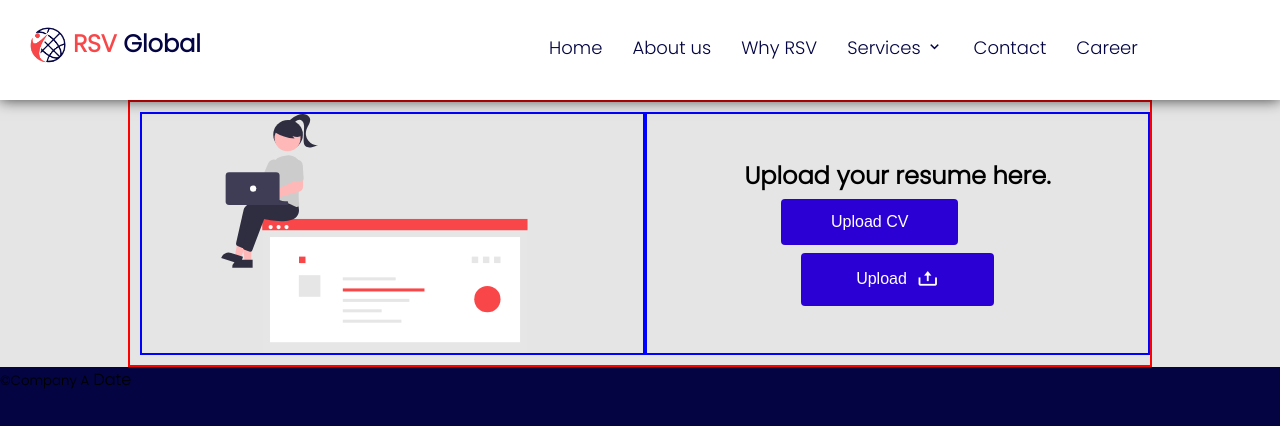
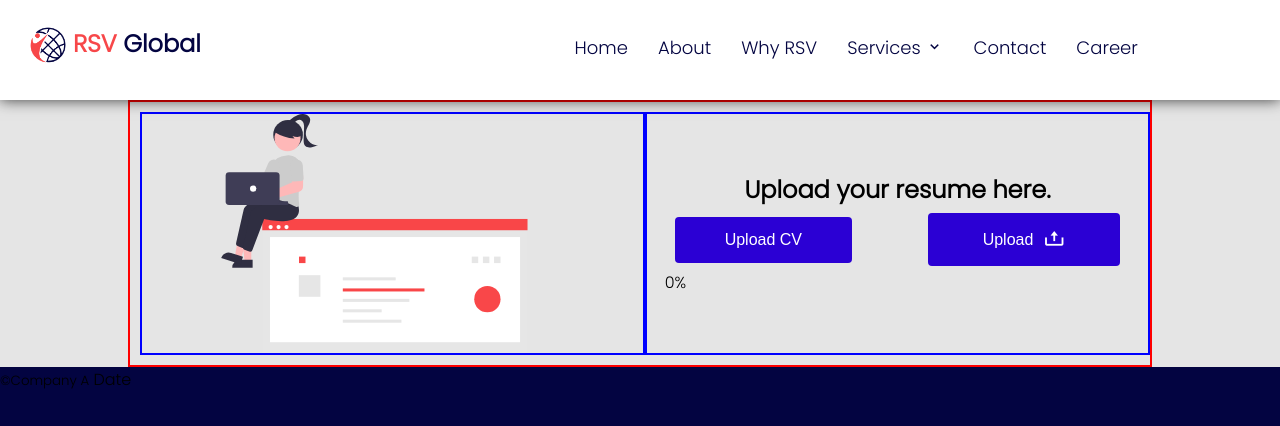
Before and after one commit to Daniel-Magar/rsvglobal-dev, a React (Create React App) app: page /career in a window 1280 px wide. Shown: the top 426 px of the page. Built offline with nearby package versions, Linux system fonts and the light colour scheme.

Commit message:
fileupload

```diff
--- a/package.json
+++ b/package.json
@@ -7,9 +7,11 @@
     "@testing-library/react": "^13.2.0",
     "@testing-library/user-event": "^13.5.0",
     "boxicons": "^2.1.2",
+    "firebase": "^9.8.1",
     "react": "17.0.2",
     "react-dom": "17.0.2",
     "react-router-dom": "^6.3.0",
+    "react-router-hash-link": "^2.4.3",
     "react-scripts": "5.0.0",
     "react-swipeable": "^7.0.0",
     "web-vitals": "^2.1.4"
--- a/src/App.css
+++ b/src/App.css
@@ -137,6 +137,9 @@ a {
   /* background-color: #e5e5e5; */
   background: #e5e5e5;
   padding: 0 10px;
+}
+#about {
+  padding: 2% 0 0 0;
 }
 /* =================================
   Nav Sub menu
--- a/src/App.js
+++ b/src/App.js
@@ -15,8 +15,8 @@ function App() {
         <Route exact path="/" element={<Body />} />
         <Route path="/home" element={<Body />} />
         <Route path="permanentstaffing" element={<Pstaffing />} />
-        <Route path="about" element={<Aboutus />} />
         <Route path="career" element={<CareerPage />} />
+        <Route path="*" element={<Body />} />
       </Routes>
       <Footer />
     </>
--- a/src/components/Aboutus.jsx
+++ b/src/components/Aboutus.jsx
@@ -1,4 +1,4 @@
-import React from "react";
+import React, { useEffect } from "react";
 
 const Aboutus = () => {
   return (
--- a/src/components/Body.jsx
+++ b/src/components/Body.jsx
@@ -1,17 +1,19 @@
-import React from "react";
+import React, { useEffect } from "react";
 import Aboutus from "./Aboutus";
 import Container from "./Container";
 const Body = () => {
+  useEffect(() => {
+    window.scrollTo(0, 0);
+  }, []);
   return (
     <>
       <main>
-        <section id="hero">
-          {/* <div>
-            <img src="./hero.png" alt="" style={{ width: "100%" }} />
-          </div> */}
-          <div>
-            <Container />
-          </div>
+        <section id="home">
+          <Container />
+        </section>
+
+        <section id="about">
+          <Aboutus />
         </section>
       </main>
     </>
--- a/src/components/CareerPage.jsx
+++ b/src/components/CareerPage.jsx
@@ -1,7 +1,58 @@
-import React from "react";
+import React, { useState, useEffect } from "react";
 import "../career.css";
+import { storage } from "../firebase-config";
+
+import { ref, getDownloadURL, uploadBytesResumable } from "firebase/storage";
 
 const CareerPage = () => {
+  const [imgUrl, setImgUrl] = useState(null);
+  const [upfile, setUpfile] = useState(null);
+  const [progresspercent, setProgresspercent] = useState(0);
+
+  const handleSubmit = (e) => {
+    e.preventDefault();
+    console.log(e);
+    const file = e.target[0]?.files[0];
+
+    console.log(file.size);
+    if (file.size > 50000) {
+      alert("File Size is too big, Please upload a file not more than 50 MB");
+      return;
+    }
+
+    if (!file) return;
+    let random = randomString(
+      6,
+      "0123456789abcdefghijklmnopqrstuvwxyzABCDEFGHIJKLMNOPQRSTUVWXYZ"
+    );
+    const filename = file.name.replace(/(\.[\w\d_-]+)$/i, random);
+    const storageRef = ref(storage, `resume/${filename}`);
+    const uploadTask = uploadBytesResumable(storageRef, file);
+
+    uploadTask.on(
+      "state_changed",
+      (snapshot) => {
+        const progress = Math.round(
+          (snapshot.bytesTransferred / snapshot.totalBytes) * 100
+        );
+        setProgresspercent(progress);
+      },
+      (error) => {
+        alert(error);
+      },
+      () => {
+        getDownloadURL(uploadTask.snapshot.ref).then((downloadURL) => {
+          setImgUrl(downloadURL);
+        });
+      }
+    );
+  };
+  function randomString(length, chars) {
+    var result = "";
+    for (var i = length; i > 0; --i)
+      result += chars[Math.round(Math.random() * (chars.length - 1))];
+    return result;
+  }
   return (
     <>
       <section id="career">
@@ -11,29 +62,39 @@ const CareerPage = () => {
           </div>
           <div className="career-div">
             <h1>Upload your resume here.</h1>
-            <form>
+            <form onSubmit={handleSubmit}>
               <input
                 className="custom-file-input"
                 type="file"
                 name="file"
-                // onChange={changeHandler}
-                accept={".csv"}
+                accept={".pdf"}
               />
-
-              {/* {isFilePicked ? (
-                <div>
-                  <p>Filename: {selectedFile.name}</p>
-
-                  <p>Filetype: {selectedFile.type}</p>
-
-                  <p>Size in bytes: {selectedFile.size}</p>
+              <button className="btn-upload">
+                <div className="btn-content">
+                  <div className="btn-sub">Upload</div>
+                  <div className="btn-sub">
+                    <i
+                      class="bx bx-upload"
+                      style={{ color: "white", fontSize: "22px" }}
+                    ></i>
+                  </div>
                 </div>
-              ) : (
-                <p>Select a file to show details</p>
-              )} */}
+              </button>
+              {!imgUrl && (
+                <div className="outerbar">
+                  <div
+                    className="innerbar"
+                    style={{ width: `${progresspercent}%` }}
+                  >
+                    {progresspercent}%
+                  </div>
+                </div>
+              )}
+              {imgUrl && <img src={imgUrl} alt="uploaded file" height={200} />}
+              {imgUrl && <iframe src={imgUrl}></iframe>}
             </form>
 
-            <button className="btn-upload">
+            {/* <button className="btn-upload">
               <div className="btn-content">
                 <div className="btn-sub">Upload</div>
                 <div className="btn-sub">
@@ -43,7 +104,7 @@ const CareerPage = () => {
                   ></i>
                 </div>
               </div>
-            </button>
+            </button> */}
           </div>
         </div>
       </section>
--- a/src/components/Container.jsx
+++ b/src/components/Container.jsx
@@ -5,7 +5,7 @@ import { CarouselData } from "./CarouselData";
 const Container = (props) => {
   return (
     <>
-      <div>
+      <div className="sec">
         <div className="carousel">
           <Carousel style={{ display: "none!important" }}>
             {/* {CarousalData.map((pic) => {
--- a/src/components/Pstaffing.jsx
+++ b/src/components/Pstaffing.jsx
@@ -1,8 +1,12 @@
-import React from "react";
+import React, { useEffect } from "react";
 
 const Pstaffing = () => {
+  useEffect(() => {
+    window.scrollTo(0, 0);
+  }, []);
   return (
     <>
+      <section id="permanentstaffing">
         <div className="flex-container">
           <div className="flex-item-left">
             <div className="hero-text">
@@ -16,6 +20,7 @@ const Pstaffing = () => {
             <img src="./herogirl.png" alt="" style={{ width: "100%" }} />
           </div>
         </div>
+      </section>
     </>
   );
 };
--- a/src/components/TopNav.jsx
+++ b/src/components/TopNav.jsx
@@ -1,14 +1,20 @@
-import React from "react";
+import React, { useEffect } from "react";
 import { Routes, Route, Link } from "react-router-dom";
+import { NavHashLink } from "react-router-hash-link";
 
 import "boxicons";
 
 const TopNav = () => {
+  useEffect(() => {
+    window.scrollTo(0, 0);
+  }, []);
+  useEffect(() => {}, []);
   return (
     <>
       <nav className="navbar">
         <h1 className="logo">
-          <a href="#hero">
+          <Link href="#home" to="/home">
+            {/* <a href="#home"> */}
             <div className="flex-logo">
               <div>
                 <img src="./RSVglobal.png" alt="" style={{ width: "50px" }} />
@@ -18,7 +24,8 @@ const TopNav = () => {
                 <span style={{ color: "#F74749" }}>RSV</span> Global
               </div>
             </div>
-          </a>
+            {/* </a> */}
+          </Link>
         </h1>
         <input type="checkbox" name="" id="" />
         <div className="hamburger-lines">
@@ -28,34 +35,37 @@ const TopNav = () => {
         </div>
         <ul className="main-nav">
           <li>
-            <Link href="#hero" to="/home">
-              Home
-            </Link>
+            <NavHashLink to="/#home">Home</NavHashLink>
           </li>
           <li>
-            {/* <a href="#about">About</a> */}
-            <Link to="/about">About us</Link>
+            <NavHashLink to="/#about">About</NavHashLink>
           </li>
           <li>
-            <a href="#why">Why RSV</a>
+            <NavHashLink to="/#why">Why RSV</NavHashLink>
           </li>
           <li className="submenu">
             <a href="#services">
               Services <i className="bx bx-chevron-down"></i>{" "}
             </a>
-            <ul className="dropdown" aria-label="submenu">
+            <ul className="dropdown" aria-label="submenu" id="target">
               <li>
-                {/* <a href="#">Permanent Staffing</a> */}
                 <Link to="/permanentstaffing">Permanent Staffing</Link>
               </li>
               <li>
-                <a href="#">Temp Staffing</a>
+                <a href="#" id="subnav">
+                  Temp Staffing
+                </a>
               </li>
               <li>
-                <a href="#">HR Statutory Compliance</a>
+                <a href="#" id="subnav">
+                  HR Statutory Compliance
+                </a>
               </li>
               <li>
-                <a href="#"> Payroll</a>
+                <a href="#" id="subnav">
+                  {" "}
+                  Payroll
+                </a>
               </li>
             </ul>
           </li>
--- /dev/null
+++ b/src/firebase-config.js
@@ -0,0 +1,29 @@
+// Import the functions you need from the SDKs you need
+import { initializeApp } from "firebase/app";
+import { getAnalytics } from "firebase/analytics";
+
+import { getFirestore } from "firebase/firestore";
+import { getDatabase } from "firebase/database";
+
+import { getAuth } from "firebase/auth";
+import { getStorage, ref } from "firebase/storage";
+
+const firebaseConfig = {
+  apiKey: "AIzaSyDJmbr8gudKb_avP4OGMBOyFDEY03BsvRk",
+  authDomain: "rsvglobal-59af0.firebaseapp.com",
+  projectId: "rsvglobal-59af0",
+  storageBucket: "rsvglobal-59af0.appspot.com",
+  messagingSenderId: "548317682714",
+  appId: "1:548317682714:web:1052cef54ac216642485a3",
+  measurementId: "G-CVPFJD76KK",
+};
+
+// Initialize Firebase
+const app = initializeApp(firebaseConfig);
+const analytics = getAnalytics(app);
+const db = getFirestore(app);
+const auth = getAuth(app);
+const rldb = getDatabase(app);
+const storage = getStorage(app);
+
+export { db, auth, rldb, storage };
```
Also changed, not shown: public/logo11.svg (added), 1 other file (tests, documents, lock files or other folders). Lines whose indentation alone changed are shown as unchanged.
